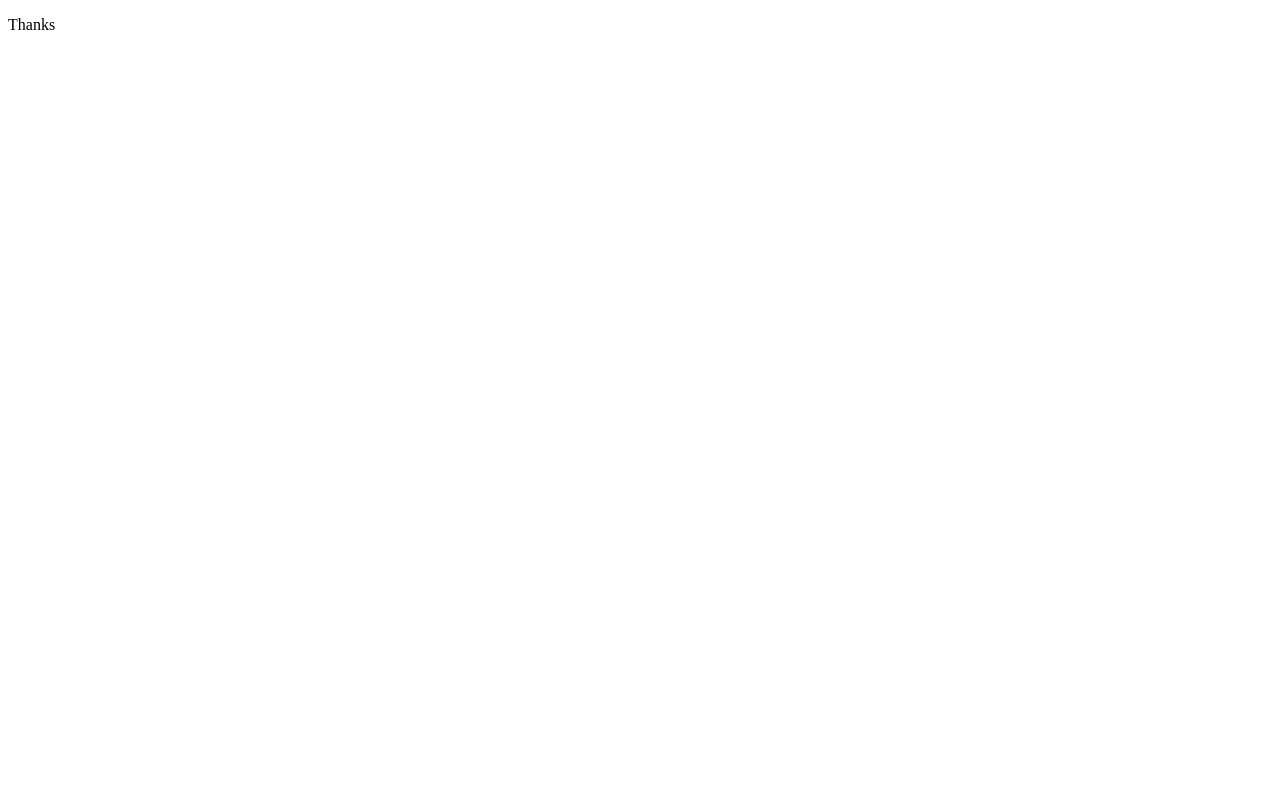
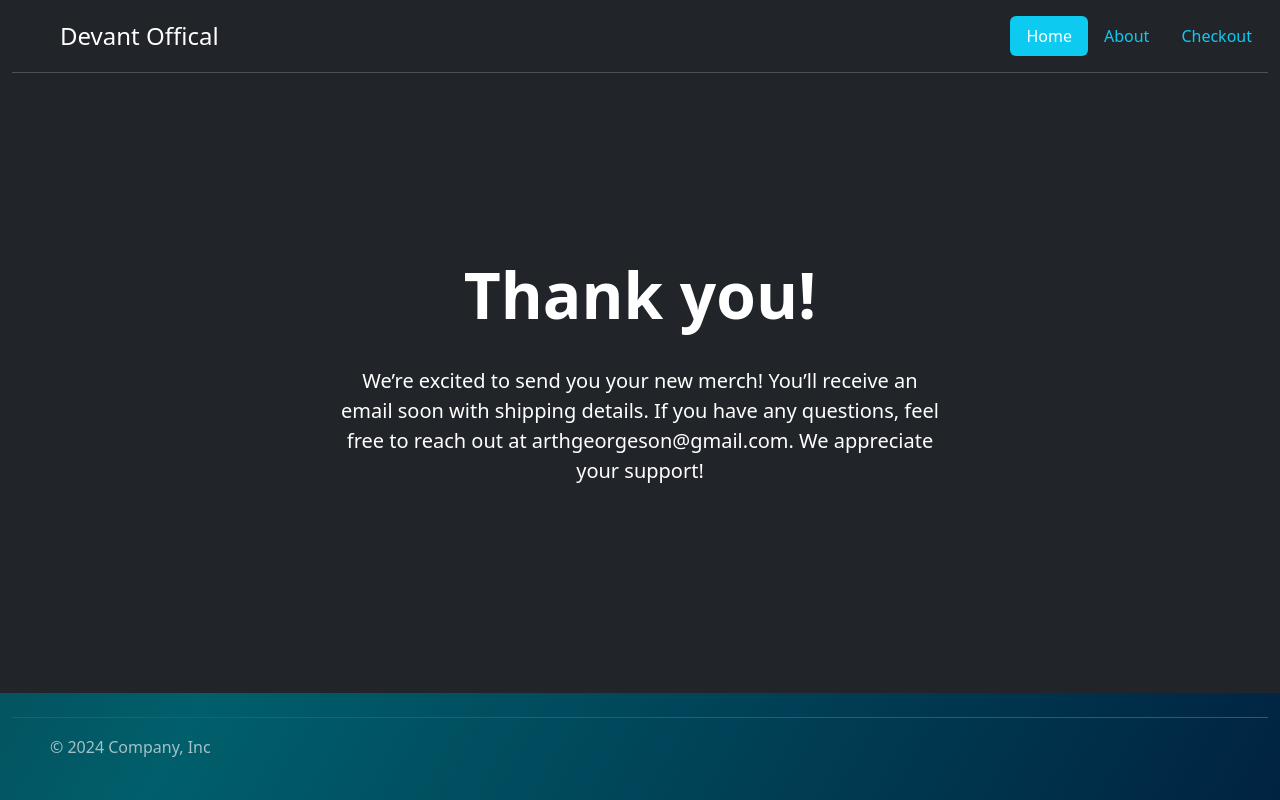
Before and after one commit to ArthurMan100/DevantWebsite, a Flask app: page /thanks in a window 1280 px wide. Before the commit the page is almost empty. Run offline with Flask 3, Linux system fonts and the light colour scheme.

Commit message:
Update thanks.html

```diff
--- a/templates/thanks.html
+++ b/templates/thanks.html
@@ -2,9 +2,59 @@
 <html lang="en">
 <head>
     <meta charset="UTF-8">
-    <title>Title</title>
+    <title>Thank You</title>
+    <link href="https://cdn.jsdelivr.net/npm/bootstrap@5.3.3/dist/css/bootstrap.min.css" rel="stylesheet" integrity="sha384-QWTKZyjpPEjISv5WaRU9OFeRpok6YctnYmDr5pNlyT2bRjXh0JMhjY6hW+ALEwIH" crossorigin="anonymous">
+
+    <style>
+        body, html {
+            margin: 0;
+            padding: 0;
+            height: 100%;
+            display: flex;
+            flex-direction: column;
+        }
+
+        .bg-dark.text-secondary.px-4.py-5.text-center {
+            flex: 1;
+            display: flex;
+            justify-content: center;
+            align-items: center;
+            text-align: center;
+            background-color: #333; /* This matches the bg-dark color */
+            color: white;
+        }
+
+        .hero-content {
+            max-width: 600px;
+        }
+
+        h1.display-5 {
+            font-size: 4rem; /* Increase the font size of the heading */
+        }
+
+        p.fs-5 {
+            font-size: 5.5rem; /* Increase the font size of the paragraph */
+            color: white;
+        }
+
+
+    </style>
 </head>
+
+{% include "header.html" %}
+
 <body>
-<p>Thanks</p>
+    <div class="bg-dark text-secondary px-4 py-5 text-center">
+        <div class="hero-content">
+            <h1 class="display-5 fw-bold text-white">Thank you!</h1>
+            <br>
+            <p class="fs-5 mb-4">
+                We’re excited to send you your new merch! You’ll receive an email soon with shipping details. If you have any questions, feel free to reach out at arthgeorgeson@gmail.com.
+                We appreciate your support!</p>
+        </div>
+    </div>
+    <script src="https://cdn.jsdelivr.net/npm/bootstrap@5.3.0/dist/js/bootstrap.min.js"></script>
+
+    {% include "footer.html" %}
 </body>
 </html>
```
